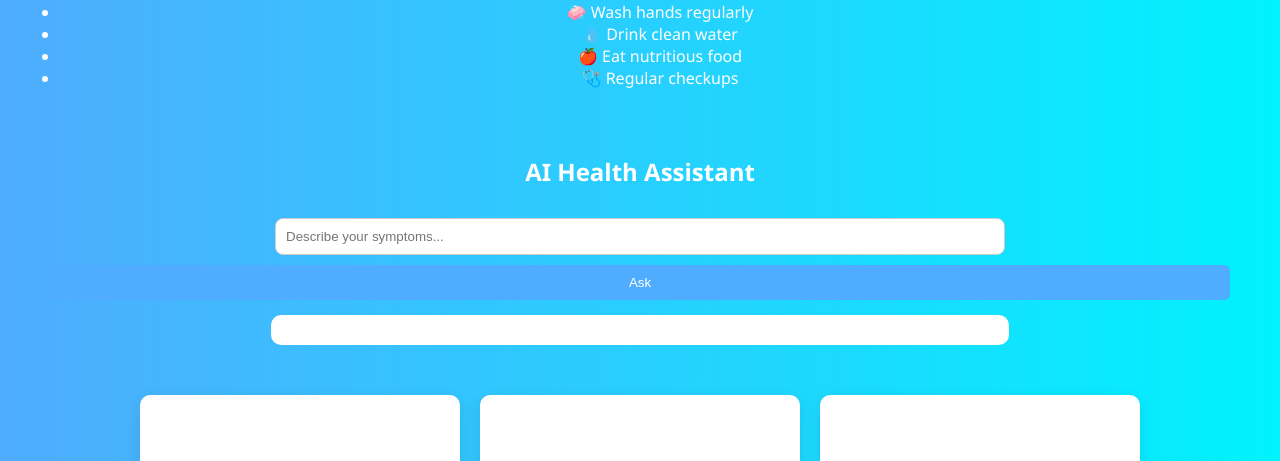
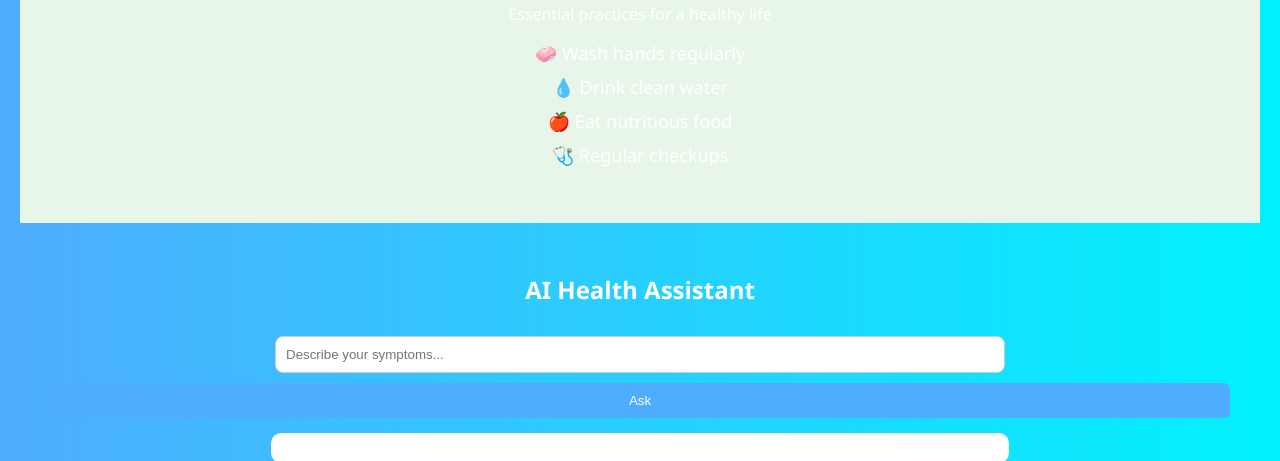
Before and after one commit to sohinigope92-sys/rural-health-hub, a plain HTML site: page index.html in a window 1280 px wide. Shown: the part 639-1100 px from the top of the page. Drawn offline with Linux system fonts and the light colour scheme.

Commit message:
Update style.css

```diff
--- a/style.css
+++ b/style.css
@@ -158,3 +158,19 @@
   margin-left: auto;
   margin-right: auto;
 }
+
+.education {
+  padding: 40px;
+  text-align: center;
+  background: #e8f5e9;
+}
+
+.education ul {
+  list-style: none;
+  padding: 0;
+}
+
+.education li {
+  margin: 10px;
+  font-size: 18px;
+}
```
